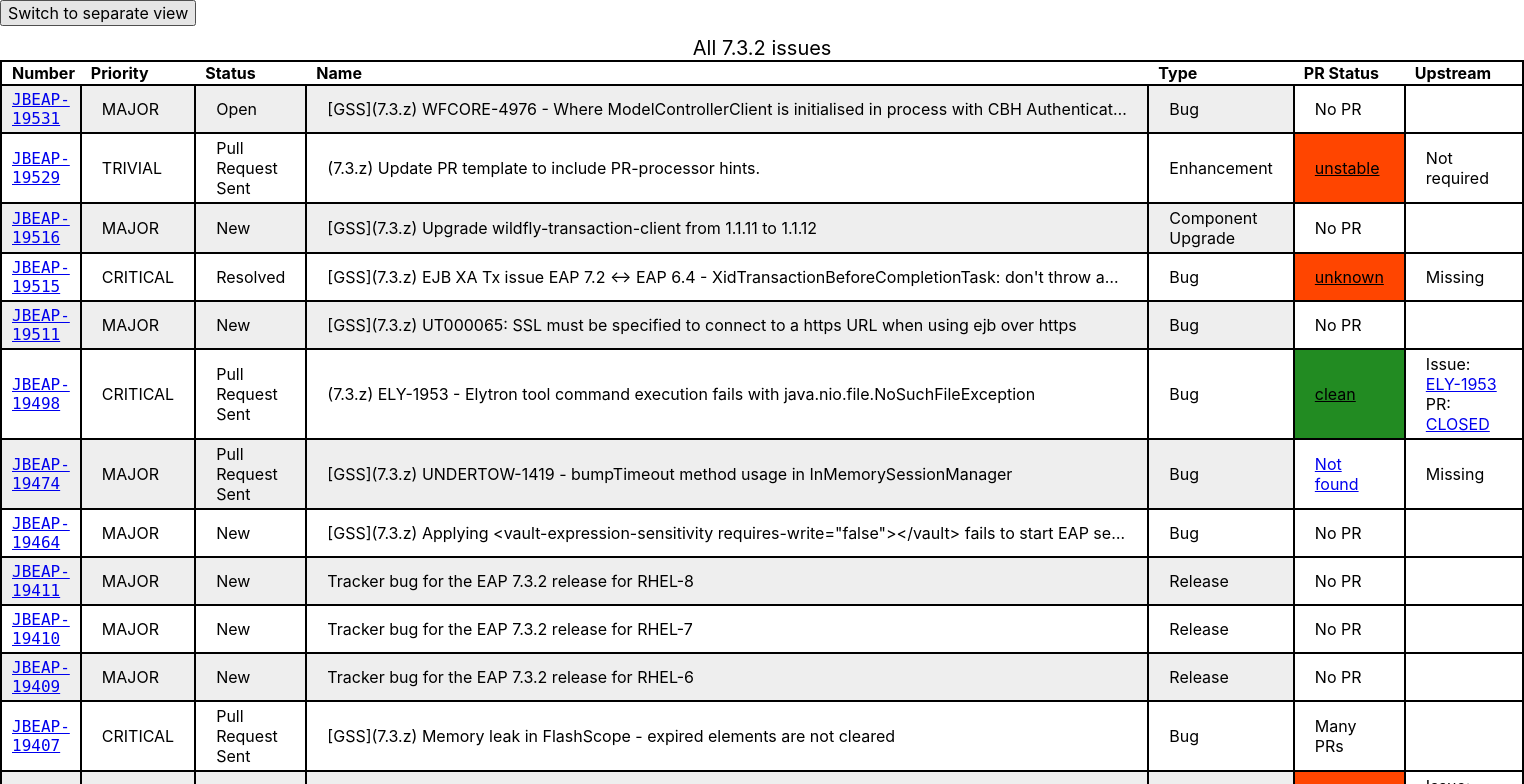
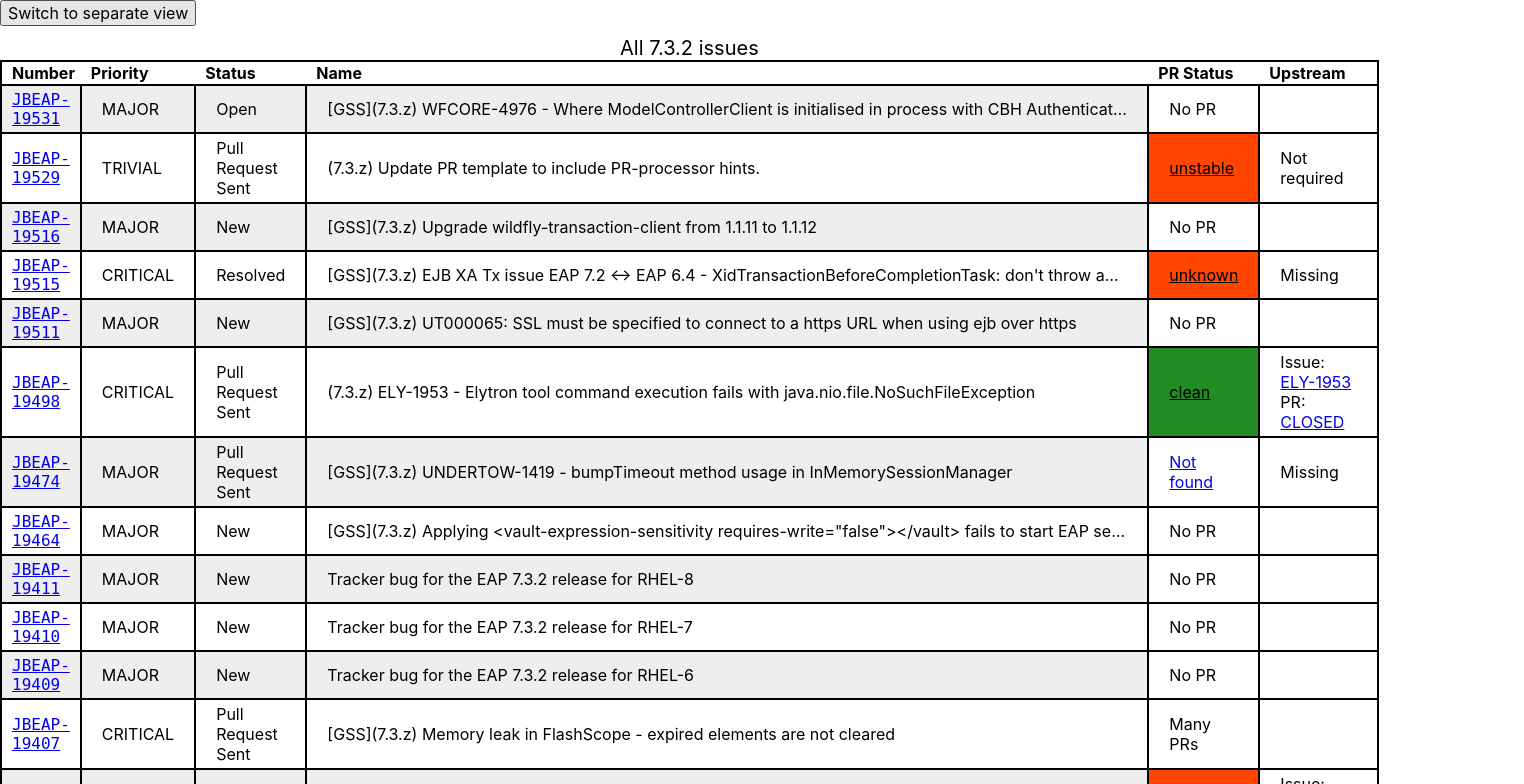
Before and after one commit to jboss-set/payload-status, a React (Create React App) app: page / in a window 1280 px wide. Shown: the top 784 px of the page, 1524 px wide, since content can reach past the window. Built offline with nearby package versions, Linux system fonts and the light colour scheme.

Commit message:
fix data handling

```diff
--- a/src/App.css
+++ b/src/App.css
@@ -57,14 +57,17 @@
     padding: 4px 10px;
 }
 
-table.list.upgrades tbody tr.issue-upgrade {
+table.list.upgrades tbody tr.issue-component-upgrade {
     background-color: lightgreen;
 }
 
 /* column widths */
+table.list.single td.url {
+    width: 8%;
+}
 
 table.list td.url {
-    width: 8%;
+    width: 12%;
 }
 
 table.list td.priority {
@@ -72,7 +75,7 @@
 }
 
 table.list td.status {
-    width: 5%;
+    width: 10%;
 }
 
 table.list td.summary {
@@ -90,6 +93,16 @@
     width: 10%;
 }
 
-table.list td.up {
+table.list.single td.up {
     width: 12%;
 }
+
+table.list td.up {
+    width: 18%;
+}
+
+
+table.single td.type,
+table.single th.type {
+    display: none;
+}
--- a/src/IssueCommon.js
+++ b/src/IssueCommon.js
@@ -9,7 +9,7 @@
             <th>Priority</th>
             <th>Status</th>
             <th>Name</th>
-            <th>Type</th>
+            <th className="type">Type</th>
             <th>PR Status</th>
             <th>Upstream</th>
           </tr>
--- a/src/IssueSeparateTables.js
+++ b/src/IssueSeparateTables.js
@@ -5,10 +5,10 @@
 function orderData(data) {
     let result = {};
 
-    let upgrades = data.filter(issue => issue.type === "UPGRADE");
+    let upgrades = data.filter(issue => issue.type.toLowerCase() === "component upgrade");
     let rest = {};
 
-    data.filter(issue => issue.type !== "UPGRADE").forEach(item => {
+    data.filter(issue => issue.type.toLowerCase() !== "component upgrade").forEach(item => {
         rest[getKeyFromUrl(item.url)] = item;
     });
 
--- a/src/IssueSingleTable.js
+++ b/src/IssueSingleTable.js
@@ -1,23 +1,7 @@
 import React from 'react';
 import {IssueTable, Issue} from './IssueCommon' ;
 
-function sortData(data) {
-    return data.sort((a,b) => {
-        if (a.type === "UPGRADE" && b.type !== "UPGRADE") {
-            return -1;
-        }
-
-        if (a.type !== "UPGRADE" && b.type === "UPGRADE") {
-            return 1;
-        }
-
-        return 0;
-    });
-}
-
 const IssueSingleTable = ({data}) => {
-    //data = sortData(data);
-
     return (
         <IssueTable caption="All 7.3.2 issues" className="single">
           {data.map((issue,i) =>
```
